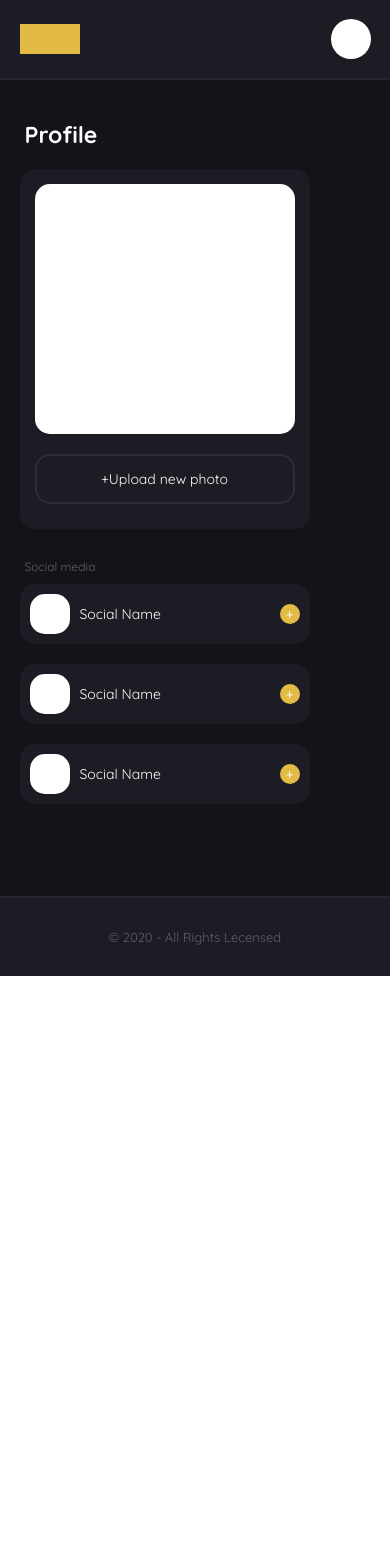
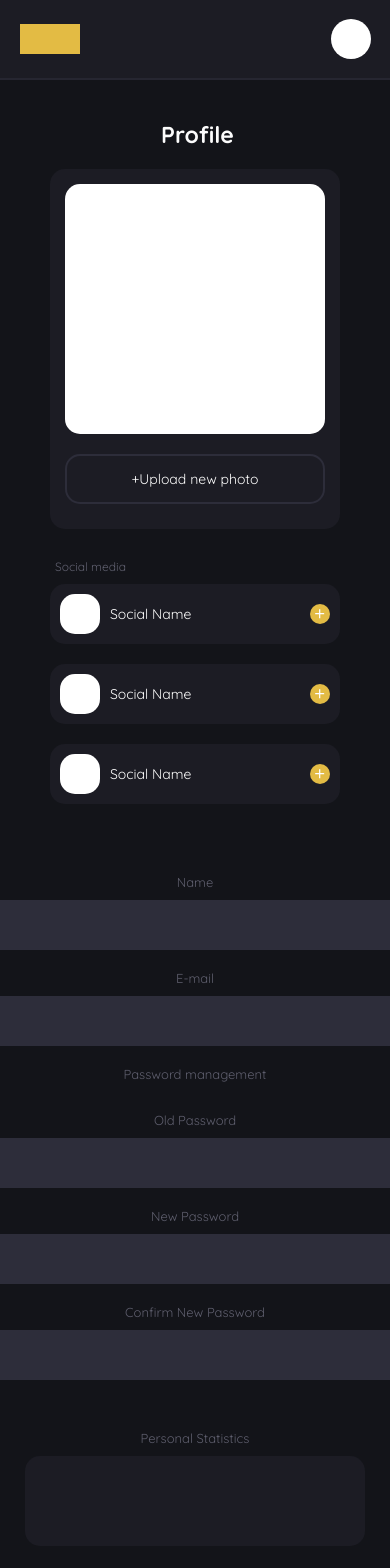
Before and after one commit to Lukenoutte/noutte-social-network, a React (Create React App) app in the folder client/: page /profile in a window 390 px wide. Shown: the top 1568 px of the page. Before the commit the page ends 976 px from the top, so only its background shows below. Built offline with nearby package versions, Linux system fonts and the light colour scheme.

Commit message:
profile statistics

```diff
--- a/client/package.json
+++ b/client/package.json
@@ -8,6 +8,7 @@
     "@testing-library/user-event": "^7.1.2",
     "react": "^16.13.1",
     "react-dom": "^16.13.1",
+    "react-icons": "^3.11.0",
     "react-scripts": "3.4.3"
   },
   "scripts": {
--- a/client/src/assets/styles/components/card_noutte.css
+++ b/client/src/assets/styles/components/card_noutte.css
@@ -4,7 +4,7 @@
   background: var(--secundary-color);
   border-radius: 15px;
   padding: 20px;
-
+  justify-self: center;
 }
 
 .noutte .top-container {
--- a/client/src/assets/styles/pages/feed.css
+++ b/client/src/assets/styles/pages/feed.css
@@ -35,6 +35,8 @@
   grid-gap: 16px;
 
   margin-bottom: 50px;
+
+
 }
 
 .feed-container .center-container .wrapper-n-container {
--- a/client/src/assets/styles/pages/profile.css
+++ b/client/src/assets/styles/pages/profile.css
@@ -5,34 +5,42 @@
   align-items: center;
 }
 
+.centralize-profile-container {
+  width: 90%;
+  min-height: 92vh;
+  display: flex;
+  flex-direction: row;
+  margin-bottom: 50px;
+}
+
 .profile-container .left-container {
+  margin-right: 60px;
   width: 30%;
 }
 
-.profile-container .left-container h2{
+.profile-container .left-container h2 {
   margin-bottom: 20px;
   margin-left: 5px;
 }
 
-.profile-container .left-container .profile-pic-wrapper{
+.profile-container .left-container .profile-pic-wrapper {
   margin-bottom: 30px;
   height: 360px;
   width: 290px;
   background: var(--secundary-color);
   border-radius: 15px;
   padding: 15px;
-
 }
 
-.left-container .profile-pic-wrapper .profile-picture{
+.left-container .profile-pic-wrapper .profile-picture {
   width: 100%;
   height: 250px;
-    background-color: #FFF;
+  background-color: #fff;
   border-radius: 15px;
   margin-bottom: 20px;
 }
 
-.left-container .profile-pic-wrapper button{
+.left-container .profile-pic-wrapper button {
   width: 100%;
   height: 50px;
   background: var(--secundary-color);
@@ -43,38 +51,38 @@
   outline: none;
 }
 
-.left-container .profile-pic-wrapper button:hover{
+.left-container .profile-pic-wrapper button:hover {
   background: var(--button-color);
 }
 
-.left-container .social-wrapper #social-title{
+.left-container .social-wrapper #social-title {
   color: var(--font-color-secondary);
   font-size: 12px;
   margin-bottom: 10px;
   margin-left: 5px;
 }
 
-.left-container .social-wrapper .social-media{
-    width:  290px;
+.left-container .social-wrapper .social-media {
+  width: 290px;
   height: 60px;
   background: var(--secundary-color);
   border-radius: 15px;
   margin-bottom: 20px;
-    padding: 0px  10px;
+  padding: 0px 10px;
   display: flex;
   justify-content: space-between;
   align-items: center;
 }
-.social-wrapper .social-media .icon-and-name{
+.social-wrapper .social-media .icon-and-name {
   display: flex;
   flex-direction: row;
   align-items: center;
 }
 
-.social-wrapper .social-media .icon-social{
+.social-wrapper .social-media .icon-social {
   height: 40px;
   width: 40px;
- background: #FFF;
+  background: #fff;
   border-radius: 15px;
   margin-right: 10px;
 }
@@ -83,7 +91,7 @@
   font-size: 14px;
 }
 
-.social-wrapper .social-media button{
+.social-wrapper .social-media a {
   height: 20px;
   width: 20px;
   background-color: var(--primary-color);
@@ -91,4 +99,88 @@
   border-radius: 50%;
   outline: none;
   border: none;
+
+  display: flex;
+  justify-content: center;
+  align-items: center;
+  text-decoration: none;
+  color: #fff;
 }
+.profile-container .middle-container {
+  width: 40%;
+  padding-top: 30px;
+  margin-bottom: 50px;
+  margin-right: 60px;
+}
+.profile-container .middle-container p {
+  color: var(--font-color-secondary);
+  font-size: 13px;
+  margin-bottom: 10px;
+  margin-top: 20px;
+}
+
+.profile-container .middle-container input {
+  width: 430px;
+  height: 50px;
+  border-radius: 15px;
+  outline: none;
+  border: none;
+  background: var(--color-input-background);
+  padding: 0px 15px;
+}
+
+.profile-container .middle-container input:focus {
+  border: 2px solid var(--primary-color);
+}
+
+.profile-container .right-container {
+  width: 30%;
+  padding-top: 60px;
+}
+
+.profile-container .right-container p {
+  color: var(--font-color-secondary);
+  font-size: 13px;
+  margin-bottom: 10px;
+}
+
+.profile-container .right-container .statistics-wrapper {
+  width: 340px;
+  height: 90px;
+  background: var(--secundary-color);
+  border-radius: 15px;
+}
+
+@media (max-width: 1250px) {
+  .centralize-profile-container {
+    flex-direction: column;
+    align-items: center;
+  }
+
+  .profile-container .left-container {
+    width: 80%;
+    display: flex;
+    align-items: center;
+    flex-direction: column;
+    margin-right: 0px;
+  }
+
+  .profile-container .right-container {
+    padding-left: 0px;
+    padding-top: 0px;
+    width: 80%;
+    display: flex;
+    align-items: center;
+    flex-direction: column;
+    margin-bottom: 50px;
+  }
+
+
+  .profile-container .middle-container {
+    margin-right: 0px;
+    width: 80%;
+    display: flex;
+    align-items: center;
+    flex-direction: column;
+  }
+}
--- a/client/src/global.css
+++ b/client/src/global.css
@@ -41,7 +41,7 @@ textarea {
   color: var(--almost-white);
 }
 
-.center-container {
+.centralize-things-container {
   width: 90%;
   min-height: 92vh;
 }
--- a/client/src/pages/feed/index.js
+++ b/client/src/pages/feed/index.js
@@ -8,7 +8,7 @@ function Feed() {
   return (
     <div className="feed-container">
       <Header />
-      <div className="center-container">
+      <div className="centralize-things-container">
         <div className="before-nouttes">
           <h1>Nouttes</h1>
           <button> + Create Noutte </button>
--- a/client/src/pages/profile/index.js
+++ b/client/src/pages/profile/index.js
@@ -2,12 +2,14 @@ import React from "react";
 import Header from "../components/Header";
 import Footer from "../components/Footer";
 import "../../assets/styles/pages/profile.css";
+import { Link } from "react-router-dom";
+import { MdAdd } from "react-icons/md";
 
 function Profile() {
   return (
     <div className="profile-container">
       <Header />
-      <div className="center-container">
+      <div className="centralize-profile-container">
         <div className="left-container">
           <h2>Profile</h2>
           <div className="profile-pic-wrapper">
@@ -22,7 +24,9 @@ function Profile() {
                 <div className="icon-social"></div>
                 <p>Social Name</p>
               </div>
-              <button>+</button>
+              <Link to="/profile">
+                <MdAdd />
+              </Link>
             </div>
 
             <div className="social-media">
@@ -30,7 +34,9 @@ function Profile() {
                 <div className="icon-social"></div>
                 <p>Social Name</p>
               </div>
-              <button>+</button>
+              <Link to="/profile">
+                <MdAdd />
+              </Link>
             </div>
 
             <div className="social-media">
@@ -38,8 +44,31 @@ function Profile() {
                 <div className="icon-social"></div>
                 <p>Social Name</p>
               </div>
-              <button>+</button>
+              <Link to="/profile">
+                <MdAdd />
+              </Link>
             </div>
+          </div>
+        </div>
+        <div className="middle-container">
+          <p>Name</p>
+          <input type="text" />
+
+          <p>E-mail</p>
+          <input type="text" />
+
+          <p>Password management</p>
+          <p>Old Password</p>
+          <input type="password" />
+          <p>New Password</p>
+          <input type="password" />
+          <p>Confirm New Password</p>
+          <input type="password" />
+        </div>
+
+        <div className="right-container">
+          <p>Personal Statistics</p>
+          <div className="statistics-wrapper">
 
           </div>
         </div>
```
Also changed, not shown: 1 other file (tests, documents, lock files or other folders). Lines whose indentation alone changed are shown as unchanged.
